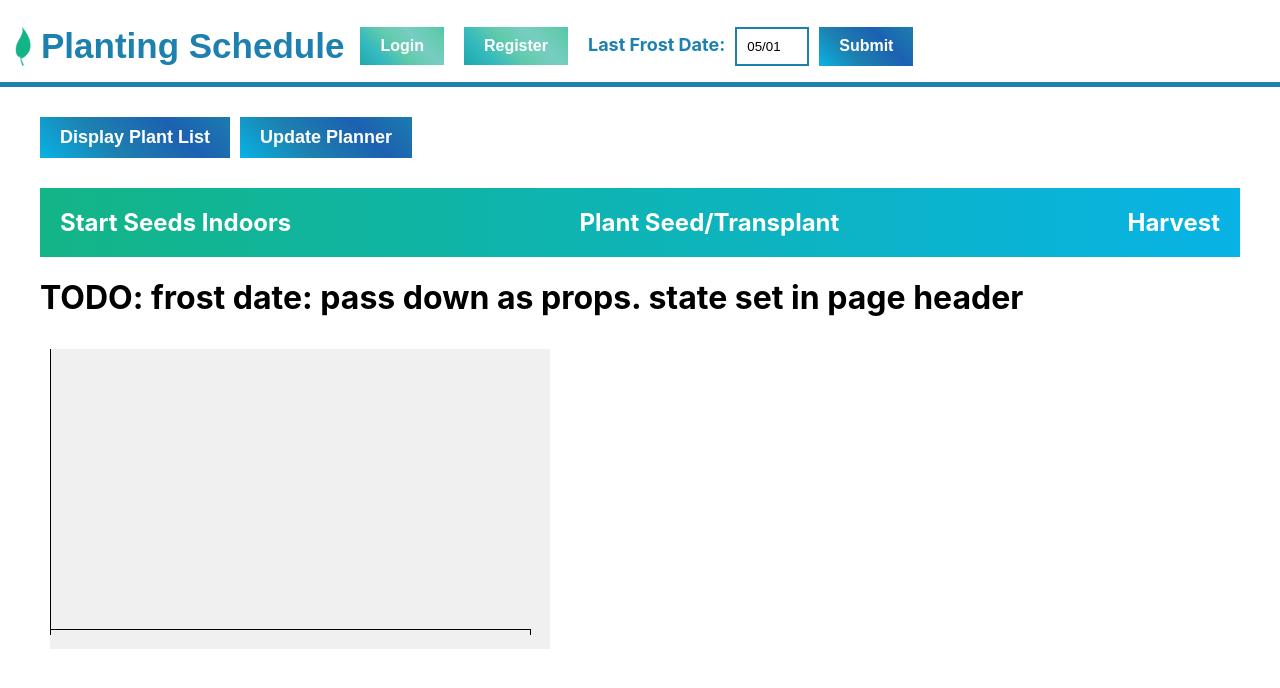
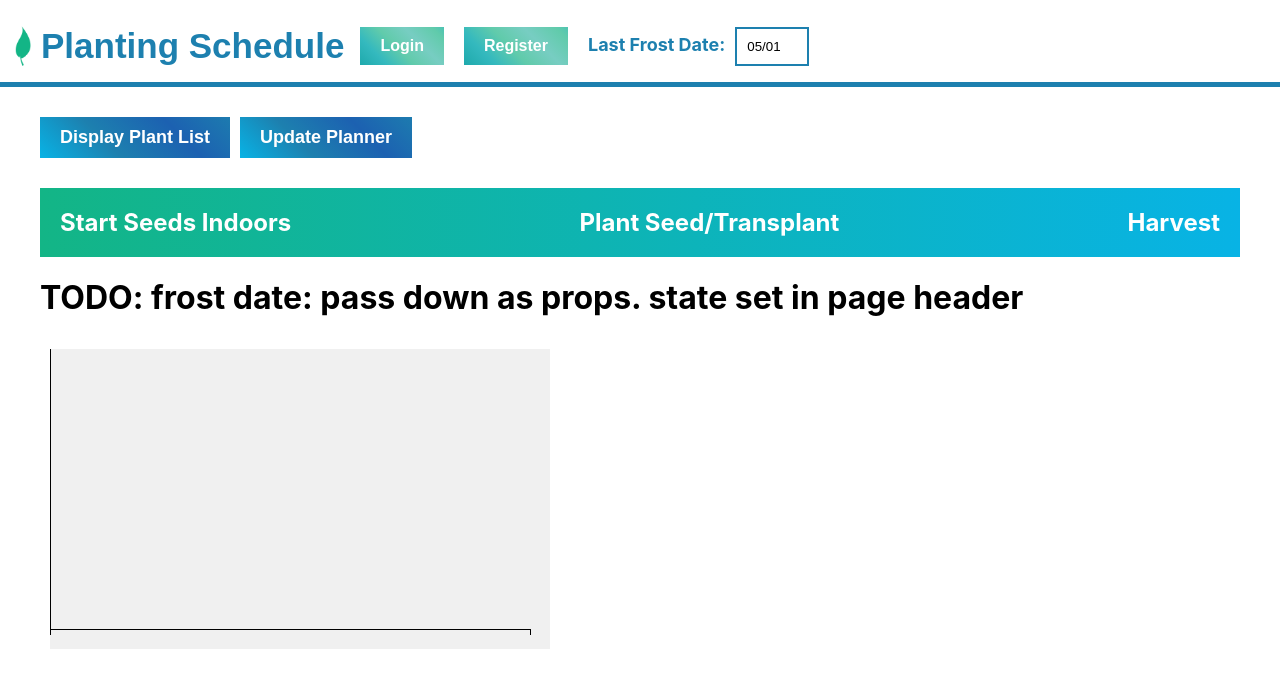
Before and after one commit to a-packer/garden-planner, a React (Create React App) app: page / in a window 1280 px wide. Shown: the top 688 px of the page. Built offline with nearby package versions, Linux system fonts and the light colour scheme.

Commit message:
lift frostDate to app and down to guidechart, update org of frostDate component

```diff
--- a/src/App.js
+++ b/src/App.js
@@ -8,11 +8,14 @@ function App() {
 
   return (
     <div className="appBody">
-      <PageHeader setCurrentPage={setCurrentPage} currentPage={currentPage}/>
+      <PageHeader
+        setCurrentPage={setCurrentPage}
+        setFrostDate={setFrostDate}
+        frostDate={frostDate}
+      />
       <PageBody
         currentPage={currentPage}
         frostDate={frostDate}
-        setFrostDate={setFrostDate}
       />
     </div>
   );
--- a/src/components/FrostDateForm/FrostDateForm.css
+++ /dev/null
@@ -1,33 +0,0 @@
-.frostDateForm {
-  display: flex;
-}
-
-.pageHeaderDateInput {
-  width: 50px;
-  padding: 10px;
-  border: solid 2px #1D80AF;
-}
-
-.pageHeaderFrostDateButton {
-  margin: 0 10px;
-  background: linear-gradient(45deg,#08b3e5,#1d80af,#1c61b1,#1d80af,#08b3e5);
-  background-size: 150% 100%; /* Double the width to allow for smooth movement */
-  background-position: left;  /* Start position */
-  transition: background-position 1s ease; /* Smooth transition for background position */
-  border: none;
-  padding: 10px 20px;
-  font-weight: bold;
-  font-size: 16px;
-  color: white;
-}
-.pageHeaderFrostDateButton:hover {
-  background-position: right; /* On hover, move the gradient */
-}
-
-
-.pageHeaderLabel {
-  margin: 0 10px;
-  color: #1d80af;
-  font-weight: bold;
-  font-size: 18px;
-}
--- a/src/components/FrostDateForm/FrostDateForm.jsx
+++ /dev/null
@@ -1,29 +0,0 @@
-import React, { useState } from 'react'
-import './FrostDateForm.css'
-
-const FrostDateForm = () => {
-  const [frostDate, setfrostDate] = useState('05/01');
-  const handleChange = (event) => {
-    setfrostDate(event.target.value);
-  };
-  const handleSubmit = (event) => {
-    event.preventDefault();
-    console.log('lastFrostDate:', frostDate );
-  };
-  return (
-    <form onSubmit={handleSubmit} className="frostDateForm">
-      <div>
-      <label className='pageHeaderLabel'>Last Frost Date:</label>
-        <input
-          id='lastFrostDate'
-          value={frostDate}
-          onChange={handleChange}
-          className='pageHeaderDateInput'
-        />
-      </div>
-      <button type='submit' className='pageHeaderFrostDateButton'>Submit</button>
-    </form>
-  )
-}
-
-export default FrostDateForm
--- a/src/components/GuideChart/GuideChart.jsx
+++ b/src/components/GuideChart/GuideChart.jsx
@@ -4,7 +4,7 @@ import PlantList from '../PlantList'
 import BarChart from './BarChart'
 import './GuideChart.css'
 
-const GuideChart = ({selectedPlants, setSelectedPlants, frostDate, setFrostDate}) => {
+const GuideChart = ({selectedPlants, setSelectedPlants, frostDate}) => {
 
   const [selectedPlantData, setSelectedPlantData] = useState([])
 
--- a/src/components/PageBody/PageBody.jsx
+++ b/src/components/PageBody/PageBody.jsx
@@ -2,7 +2,7 @@ import React, {useState} from 'react'
 import {Login, Register, GuideChart} from "../../components"
 import './PageBody.css'
 
-const PageBody = ({currentPage, frostDate, setFrostDate}) => {
+const PageBody = ({currentPage, frostDate}) => {
 
   const [selectedPlants, setSelectedPlants] = useState([])
 
@@ -16,7 +16,6 @@ const PageBody = ({currentPage, frostDate, setFrostDate}) => {
         selectedPlants={selectedPlants}
         setSelectedPlants={setSelectedPlants}
         frostDate={frostDate}
-        setFrostDate={setFrostDate}
       />;
   }
 }
--- /dev/null
+++ b/src/components/PageHeader/FrostDateForm/FrostDateForm.css
@@ -0,0 +1,16 @@
+.frostDateForm {
+  display: flex;
+}
+
+.pageHeaderDateInput {
+  width: 50px;
+  padding: 10px;
+  border: solid 2px #1D80AF;
+}
+
+.pageHeaderLabel {
+  margin: 0 10px;
+  color: #1d80af;
+  font-weight: bold;
+  font-size: 18px;
+}
--- /dev/null
+++ b/src/components/PageHeader/FrostDateForm/FrostDateForm.jsx
@@ -0,0 +1,24 @@
+import React from 'react'
+import './FrostDateForm.css'
+
+const FrostDateForm = ({frostDate, setFrostDate}) => {
+  const handleChange = (event) => {
+    setFrostDate(event.target.value);
+  };
+
+  return (
+    <form className="frostDateForm">
+      <div>
+      <label className='pageHeaderLabel'>Last Frost Date:</label>
+        <input
+          id='lastFrostDate'
+          value={frostDate}
+          onChange={handleChange}
+          className='pageHeaderDateInput'
+        />
+      </div>
+    </form>
+  )
+}
+
+export default FrostDateForm
--- a/src/components/PageHeader/PageHeader.jsx
+++ b/src/components/PageHeader/PageHeader.jsx
@@ -1,15 +1,15 @@
 import React from 'react'
-import FrostDateForm from '../FrostDateForm';
+import FrostDateForm from './FrostDateForm';
 import './PageHeader.css';
 
-const PageHeader = ({setCurrentPage, currentPage}) => {
+const PageHeader = ({setCurrentPage, frostDate, setFrostDate}) => {
 
   return (
     <div className='pageHeaderWrapper'>
       <button onClick={() => setCurrentPage('guideChart')} className="tableHeaderTitle">Planting Schedule</button>
       <button onClick={() => setCurrentPage('login')} className='pageHeaderNavButton'>Login</button>
       <button onClick={() => setCurrentPage('register')} className='pageHeaderNavButton'>Register</button>
-      <FrostDateForm />
+      <FrostDateForm frostDate={frostDate} setFrostDate={setFrostDate}/>
     </div>
   )
 }
--- a/src/components/index.js
+++ b/src/components/index.js
@@ -1,4 +1,3 @@
-export {default as FrostDateForm} from './FrostDateForm'
 export {default as GuideChart} from './GuideChart'
 export {default as Login} from './Login'
 export {default as PageBody} from './PageBody'
```
Also changed, not shown: src/components/PageHeader/FrostDateForm/index.js (renamed from src/components/FrostDateForm/index.js).
